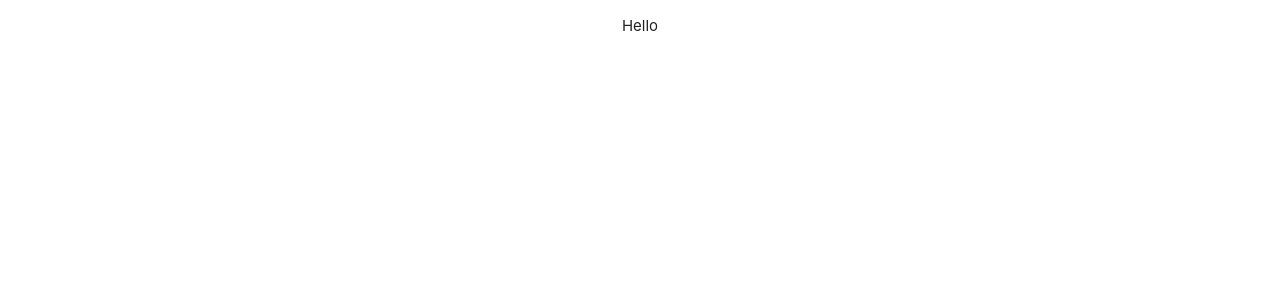
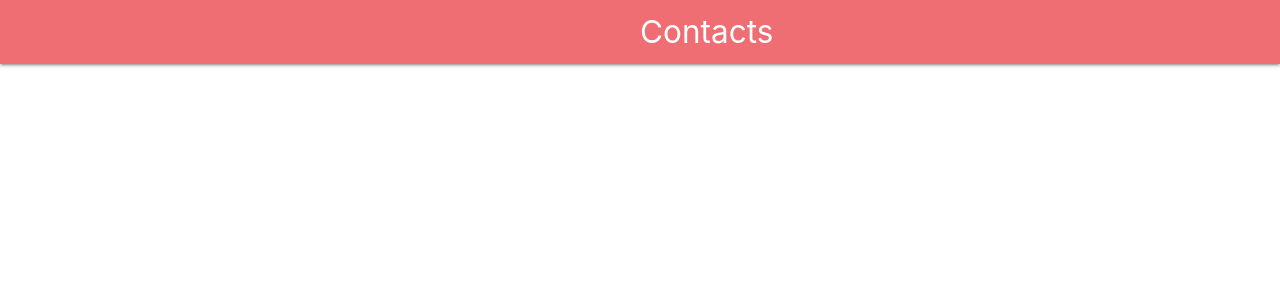
Before and after one commit to verangade/react-spring-fullstack-app, a React (Create React App) app in the folder client-ui/: page / in a window 1280 px wide. Shown: the top 300 px of the page. Built offline with nearby package versions, Linux system fonts and the light colour scheme.

Commit message:
add materlize icon package contacts a href

```diff
--- a/client-ui/public/index.html
+++ b/client-ui/public/index.html
@@ -18,6 +18,7 @@
   <!-- Compiled and minified CSS -->
   <link rel="stylesheet" href="https://cdnjs.cloudflare.com/ajax/libs/materialize/1.0.0/css/materialize.min.css">
 
+  <link href="https://fonts.googleapis.com/icon?family=Material+Icons" rel="stylesheet">
 
     <title>React App</title>
   </head>
--- a/client-ui/src/App.js
+++ b/client-ui/src/App.js
@@ -5,8 +5,17 @@ import './App.css';
 
 function App() {
   return (
-    <div className="App">
-      <Contacts/>
+    <div className="container-fluid">
+      <nav>
+        <div className="nav-wrapper center-align">
+            <a href="/" className="brand-logo">Contacts</a>
+        </div>
+        <div className="row">
+            <Contacts/>
+        </div>
+
+      </nav>
+
     </div>
   );
 }
```
